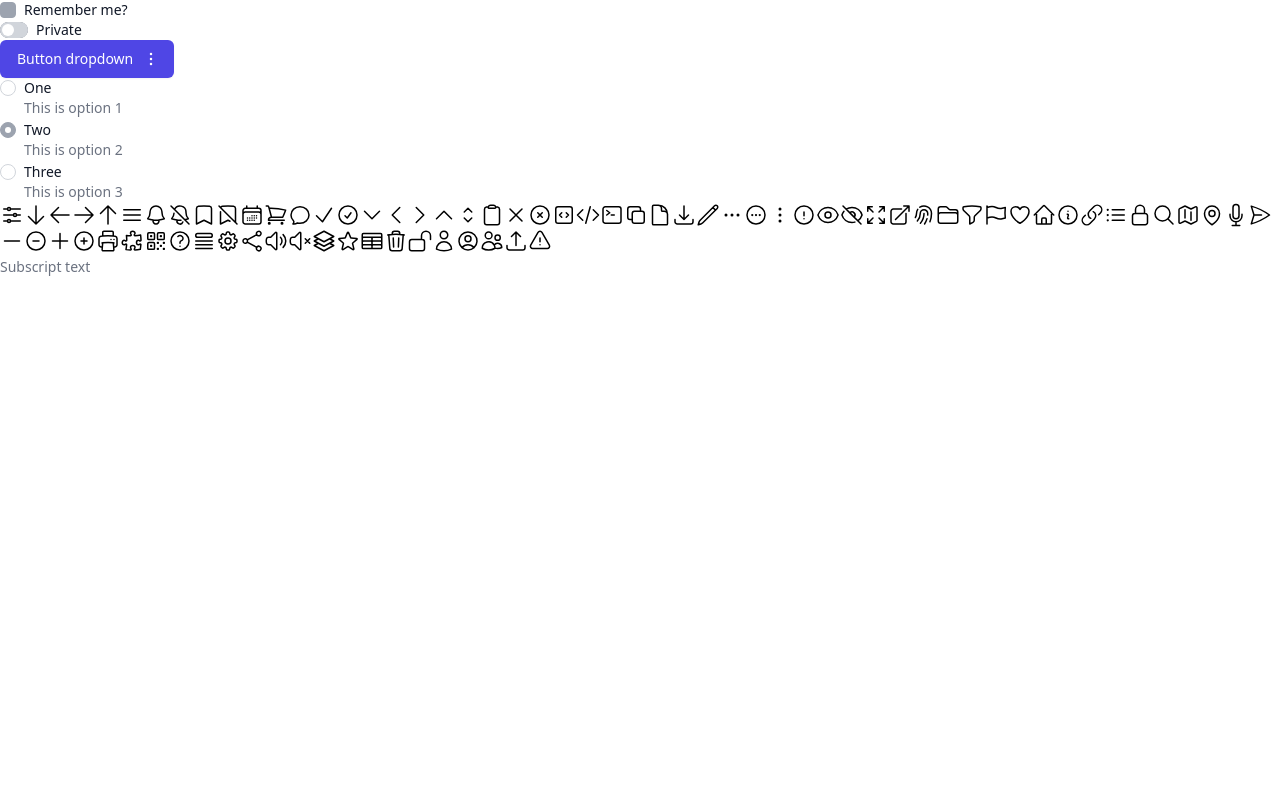
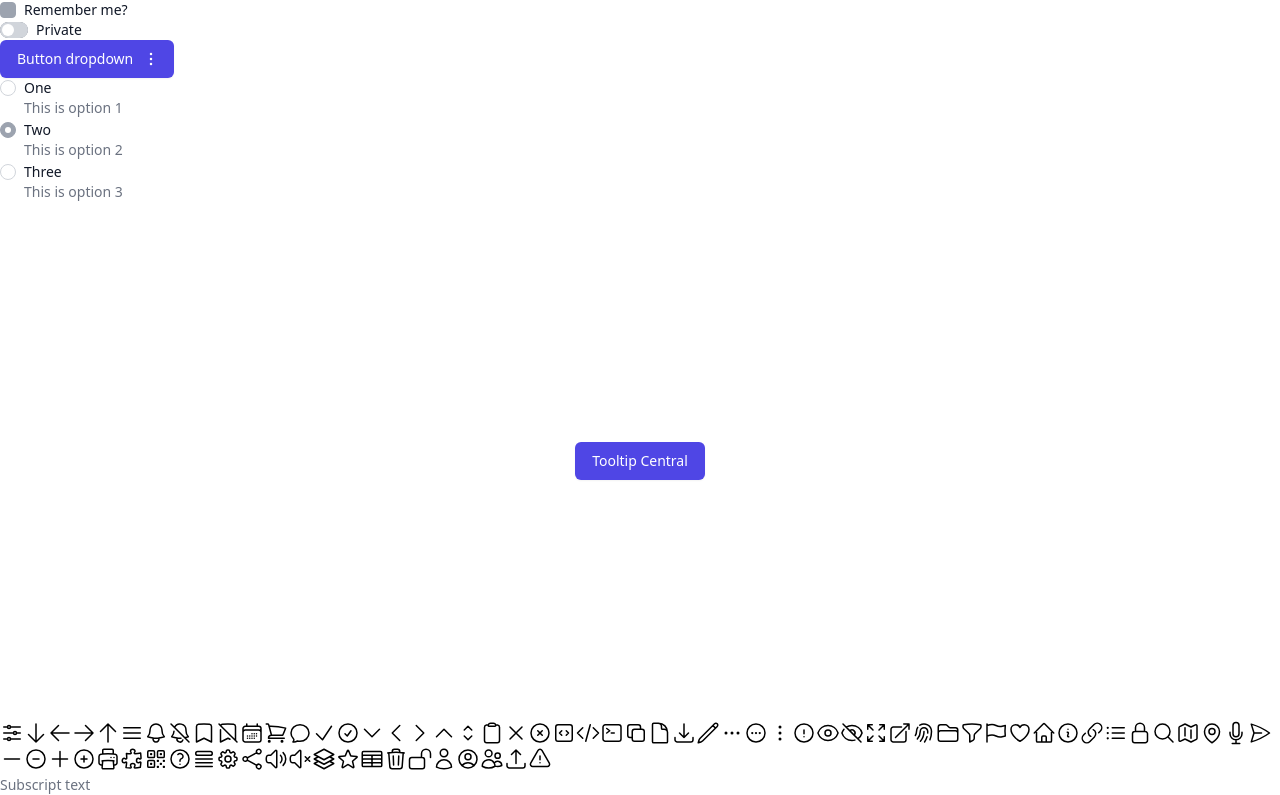
Before and after one commit to matthiebl/mtwui, a React (Vite) app: page / in a window 1280 px wide. Shown: the part 880-1675 px from the top of the page. Before the commit the page ends 1157 px from the top, so only its background shows below. Built offline with nearby package versions, Linux system fonts and the light colour scheme; a web font is replaced by a local one.

Commit message:
Add Tooltip Component (#26)
* Add tooltip props

* Add tooltip position styling

* Add hover control state to tooltip

* Add boolean control to tooltip

```diff
--- a/src/App.tsx
+++ b/src/App.tsx
@@ -1,6 +1,6 @@
 import React from 'react'
 import { BrowserRouter, Route, Routes } from 'react-router-dom'
-import { Box, Button, Checkbox, Icon, Input, Link, RadioGroup, Switch, Textarea } from './components'
+import { Box, Button, Checkbox, Icon, Input, Link, RadioGroup, Switch, Textarea, Tooltip } from './components'
 import { IconType } from './internal/icons'
 
 const App = () => {
@@ -93,6 +93,23 @@ const App = () => {
                                 ]}
                                 onChange={detail => console.log(detail)}
                             />
+
+                            <div className='my-60 flex justify-center'>
+                                <Tooltip
+                                    control={checked}
+                                    align='right-bottom'
+                                    tooltip={
+                                        <div className='flex flex-col'>
+                                            <p>Hello</p>
+                                            <p>Cool</p>
+                                        </div>
+                                    }
+                                    variant='light'
+                                    arrowTip
+                                >
+                                    <Button>Tooltip Central</Button>
+                                </Tooltip>
+                            </div>
 
                             <IconShowcase />
                             <Box margin={{ b: 'xs' }}></Box>
--- /dev/null
+++ b/src/components/Tooltip.tsx
@@ -0,0 +1,107 @@
+import React from 'react'
+import { classNames } from '../internal/class-compiler'
+
+type TooltipAlign = 'top-left' | 'top' | 'top-right' | 'right-top' | 'right' | 'right-bottom' | 'bottom-left' | 'bottom' | 'bottom-right' | 'left-top' | 'left' | 'left-bottom'
+type TooltipVariant = 'custom' | 'light' | 'dark'
+
+export interface TooltipProps {
+    // Properties
+    control: boolean | 'hover'
+    align?: TooltipAlign
+    arrowTip?: boolean
+    variant?: TooltipVariant
+
+    // Slots
+    children?: React.ReactNode
+    tooltip?: React.ReactNode
+}
+
+export const Tooltip: React.FC<TooltipProps> = ({ control, align = 'right', arrowTip = false, variant = 'light', children, tooltip }) => {
+    const hasArrow = variant === 'custom' ? false : arrowTip
+    const isHidden = control === 'hover' ? false : !control
+
+    return (
+        <div className={classNames('group relative flex', containerAlignStyles[align])}>
+            <div>{children}</div>
+            {hasArrow && (
+                <div
+                    aria-hidden={isHidden}
+                    className={classNames(
+                        'absolute z-50 h-3 w-3 rotate-45 rounded-sm transition duration-150',
+                        control === 'hover' ? 'group scale-0 group-hover:scale-100' : 'scale-100 aria-hidden:scale-0',
+                        arrowVariantStyles[variant],
+                        arrowAlignStyles[align],
+                    )}
+                />
+            )}
+            <div
+                aria-hidden={isHidden}
+                className={classNames(
+                    'absolute z-50 transition duration-150',
+                    control === 'hover' ? 'group scale-0 group-hover:scale-100' : 'scale-100 aria-hidden:scale-0',
+                    tooltipVariantStyles[variant],
+                    tooltipAlignStyles[align],
+                )}
+            >
+                {tooltip}
+            </div>
+        </div>
+    )
+}
+
+const containerAlignStyles: Record<TooltipAlign, string> = {
+    'top-left': 'flex-col-reverse items-start',
+    top: 'flex-col-reverse items-center',
+    'top-right': 'flex-col-reverse items-end',
+    'right-top': 'items-start',
+    right: 'items-center',
+    'right-bottom': 'items-end',
+    'bottom-left': 'flex-col items-start',
+    bottom: 'flex-col items-center',
+    'bottom-right': 'flex-col items-end',
+    'left-top': 'flex-row-reverse items-start',
+    left: 'flex-row-reverse items-center',
+    'left-bottom': 'flex-row-reverse items-end',
+}
+
+const tooltipAlignStyles: Record<TooltipAlign, string> = {
+    'top-left': 'bottom-full -translate-y-2',
+    top: 'bottom-full -translate-y-2',
+    'top-right': 'bottom-full -translate-y-2',
+    'right-top': 'left-full translate-x-2',
+    right: 'left-full translate-x-2',
+    'right-bottom': 'left-full translate-x-2',
+    'bottom-left': 'top-full translate-y-2',
+    bottom: 'top-full translate-y-2',
+    'bottom-right': 'top-full translate-y-2',
+    'left-top': 'right-full -translate-x-2',
+    left: 'right-full -translate-x-2',
+    'left-bottom': 'right-full -translate-x-2',
+}
+
+const arrowAlignStyles: Record<TooltipAlign, string> = {
+    'top-left': 'bottom-full -translate-y-1 translate-x-3',
+    top: 'bottom-full -translate-y-1',
+    'top-right': 'bottom-full -translate-y-1 -translate-x-3',
+    'right-top': 'left-full translate-y-3 translate-x-1',
+    right: 'left-full translate-x-1',
+    'right-bottom': 'left-full -translate-y-3 translate-x-1',
+    'bottom-left': 'top-full translate-y-1 translate-x-3',
+    bottom: 'top-full translate-y-1',
+    'bottom-right': 'top-full translate-y-1 -translate-x-3',
+    'left-top': 'right-full translate-y-3 -translate-x-1',
+    left: 'right-full -translate-x-1',
+    'left-bottom': 'right-full -translate-y-3 -translate-x-1',
+}
+
+const tooltipVariantStyles: Record<TooltipVariant, string> = {
+    custom: '',
+    light: 'py-2 px-4 bg-white rounded-md border border-gray-300 shadow-sm text-sm text-gray-900',
+    dark: 'py-2 px-4 bg-gray-900 rounded-md shadow-sm text-sm text-white',
+}
+
+const arrowVariantStyles: Record<TooltipVariant, string> = {
+    custom: '',
+    light: 'bg-white border border-gray-300 shadow-sm',
+    dark: 'bg-gray-900 shadow-sm',
+}
--- a/src/components/index.ts
+++ b/src/components/index.ts
@@ -7,3 +7,4 @@ export * from './Link'
 export * from './RadioGroup'
 export * from './Switch'
 export * from './Textarea'
+export * from './Tooltip'
```
